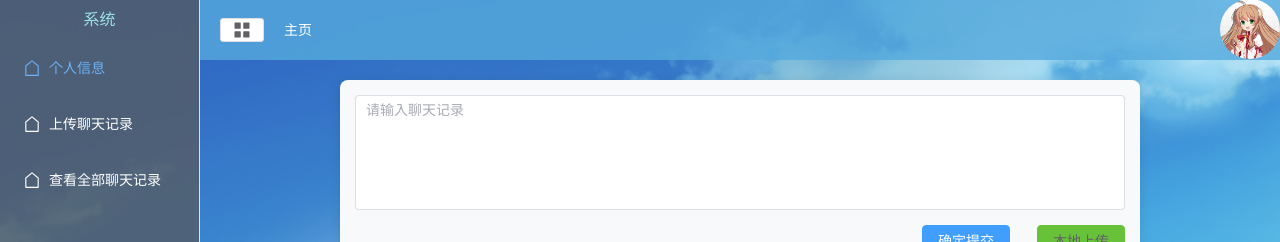
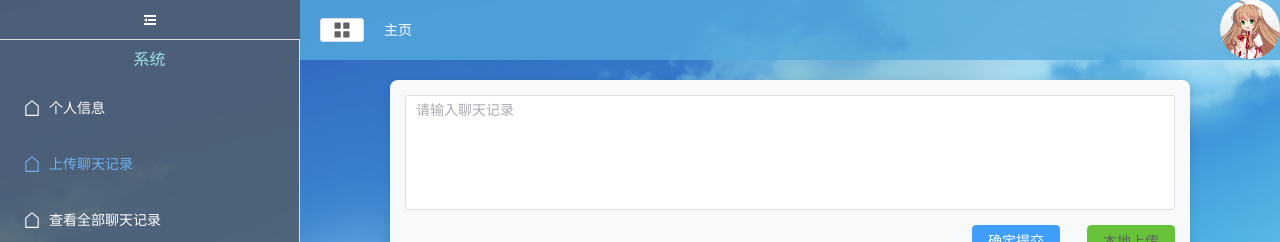
Before and after one commit to youso134/customer_helper, a Vue app: page /main/chatlog in a window 1280 px wide. Shown: the top 242 px of the page. Built offline with nearby package versions, Linux system fonts and the light colour scheme; no server answers.

Commit message:
Update MainAside.vue

```diff
--- a/src/components/MainAside.vue
+++ b/src/components/MainAside.vue
@@ -1,20 +1,32 @@
 <template>
   <el-aside>
     <el-col :span="24">
-      <el-menu active-text-color="rgb(107, 178, 248)" default-active="1"
+      <div class="toggle-btn" @click="isCollapse = !isCollapse">
+        <el-icon>
+          <component :is="isCollapse ? Expand : Fold" />
+        </el-icon>
+      </div>
+
+      <el-menu active-text-color="rgb(107, 178, 248)" :collapse="isCollapse" :default-active="currentAside"
         text-color="#fff" @open="handleOpen" @close="handleClose">
         <h3 class="mb-2">系统</h3>
 
-        <el-menu-item index="1" @click="handleMenu('/main')" >
-          <el-icon><House /></el-icon>
+        <el-menu-item index="1" @click="handleMenu('/main', '1')">
+          <el-icon>
+            <House />
+          </el-icon>
           <span>个人信息</span>
         </el-menu-item>
-        <el-menu-item index="2" @click="handleMenu('/main/chatlog')">
-          <el-icon><House /></el-icon>
+        <el-menu-item index="2" @click="handleMenu('/main/chatlog', '2')">
+          <el-icon>
+            <House />
+          </el-icon>
           <span>上传聊天记录</span>
         </el-menu-item>
-        <el-menu-item index="3" @click="handleMenu('/main/allchatlog')">
-          <el-icon><House /></el-icon>
+        <el-menu-item index="3" @click="handleMenu('/main/allchatlog', '3')">
+          <el-icon>
+            <House />
+          </el-icon>
           <span>查看全部聊天记录</span>
         </el-menu-item>
 
@@ -56,14 +68,18 @@
 </template>
 
 <script lang='ts' setup name=''>
-import { } from 'vue'
+import { onMounted, ref } from 'vue'
 import { useRouter } from 'vue-router'
+import { Fold, Expand, House } from '@element-plus/icons-vue'
 
 const router = useRouter()
+let currentAside = ref('')
+const isCollapse = ref(false)
 
-const handleMenu = (item:string) =>{
+const handleMenu = (item: string, curr: string) => {
+  currentAside.value = curr
+  localStorage.setItem('activeMenuIndex', curr)
   router.push(item)
-
 }
 
 const handleOpen = (key: string, keyPath: string[]) => {
@@ -73,17 +89,34 @@ const handleClose = (key: string, keyPath: string[]) => {
   // console.log(key, keyPath)
 }
 
+onMounted(() => {
+  const savedIndex = localStorage.getItem('activeMenuIndex')
+  if (savedIndex) {
+    currentAside.value = savedIndex
+  } else {
+    // 根据路径自动匹配一次
+    const path = router.currentRoute.value.path
+    if (path.includes('/main/chatlog')) currentAside.value = '2'
+    else if (path.includes('/main/allchatlog')) currentAside.value = '3'
+    else currentAside.value = '1'
+  }
+})
+
 </script>
 
 
 <style scoped lang="scss">
 .el-aside {
   height: 100vh;
-  width: 200px;
+  // width: 200px;
+  background-color: rgba(84, 92, 100, 0.8);
+  transition: width 0.3s;
 
-  .el-menu{
-    height: 100vh;
-    background-color: rgba(84, 92, 100, 0.8);
+  .el-menu {
+    // height: 100vh;
+    height: calc(100vh - 20px);
+    // background-color: rgba(84, 92, 100, 0.8);
+    background-color: transparent;
     width: 100%;
 
     .el-menu-item:hover {
@@ -97,5 +130,15 @@ const handleClose = (key: string, keyPath: string[]) => {
     text-align: center;
     color: #9be0e3;
   }
+
+  .toggle-btn {
+    height: 40px;
+    display: flex;
+    align-items: center;
+    justify-content: center;
+    color: white;
+    cursor: pointer;
+    border-bottom: 1px solid #ddd;
+  }
 }
 </style>
```
Lines whose indentation alone changed are shown as unchanged.
